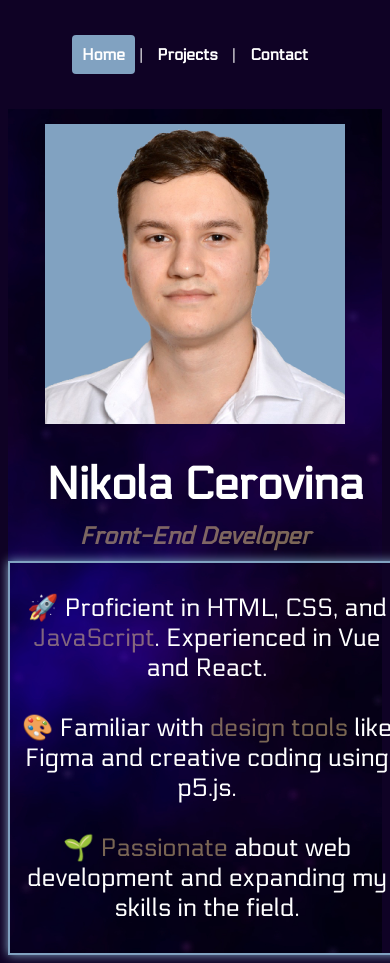
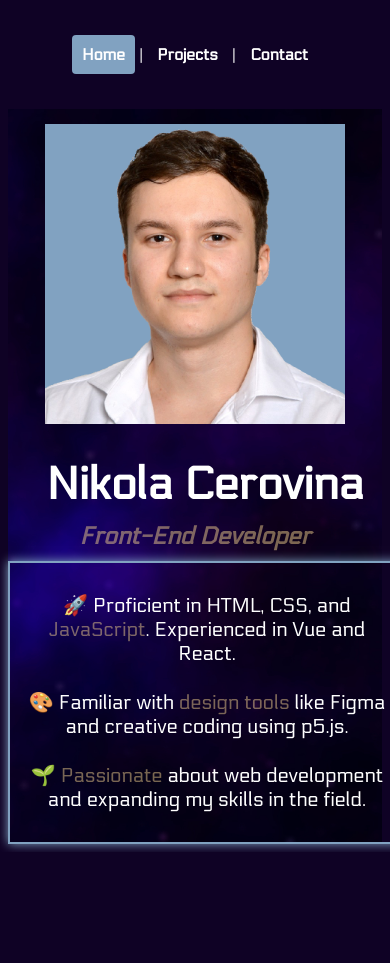
Before and after one commit to cerovina/Website-Vue-Router, a Vue app: page / in a window 390 px wide. After the commit the page ends 852 px from the top, so only its background shows below. Built offline with nearby package versions, Linux system fonts and the light colour scheme.

Commit message:
Style changes

```diff
--- a/src/assets/global.css
+++ b/src/assets/global.css
@@ -102,14 +102,11 @@ h1, h2 {
 /* Fallback if the operating system prefers reduced motion */
 @media (prefers-reduced-motion) {
   .wrapper {
-    animation: scroll 800s linear infinite;
+    animation: scroll 50s linear infinite;
   }
 }
 
 .wrapper {
-  animation: scroll 100s linear infinite;
-  background-image: url("@/assets/spacepattern3.jpg");
-  background-size: cover;
   min-width: 75%;
   max-width: 100%;
   display: flex;
@@ -117,15 +114,29 @@ h1, h2 {
   align-items: center;
   perspective: 1000px;
   perspective-origin: 50% 50%;
+  position: relative; /* Ensure the position is relative for the absolute background */
+}
+
+.wrapper:before {
+  content: "";
+  position: absolute;
+  top: 0;
+  left: 0;
+  width: 100%;
+  height: 100%;
+  z-index: -1;
+  background-image: url("@/assets/spacepattern3.jpg");
+  background-size: cover;
+  animation: scroll 25s linear infinite;
 }
 
 @keyframes scroll {
   100% {
-    background-position: 0px -400%;
+    background-position: 0 -100%; /* Adjust background-position for full extension */
   }
 }
 
-@media (min-width: 767px) {
+@media (max-width: 767px) {
   .title {
     font-size: 5rem;
   }
@@ -133,4 +144,8 @@ h1, h2 {
     min-width: 75%;
     max-width: 100%;
   }
+
+  p {
+    font-size: 20px;
+  }
 }
```
